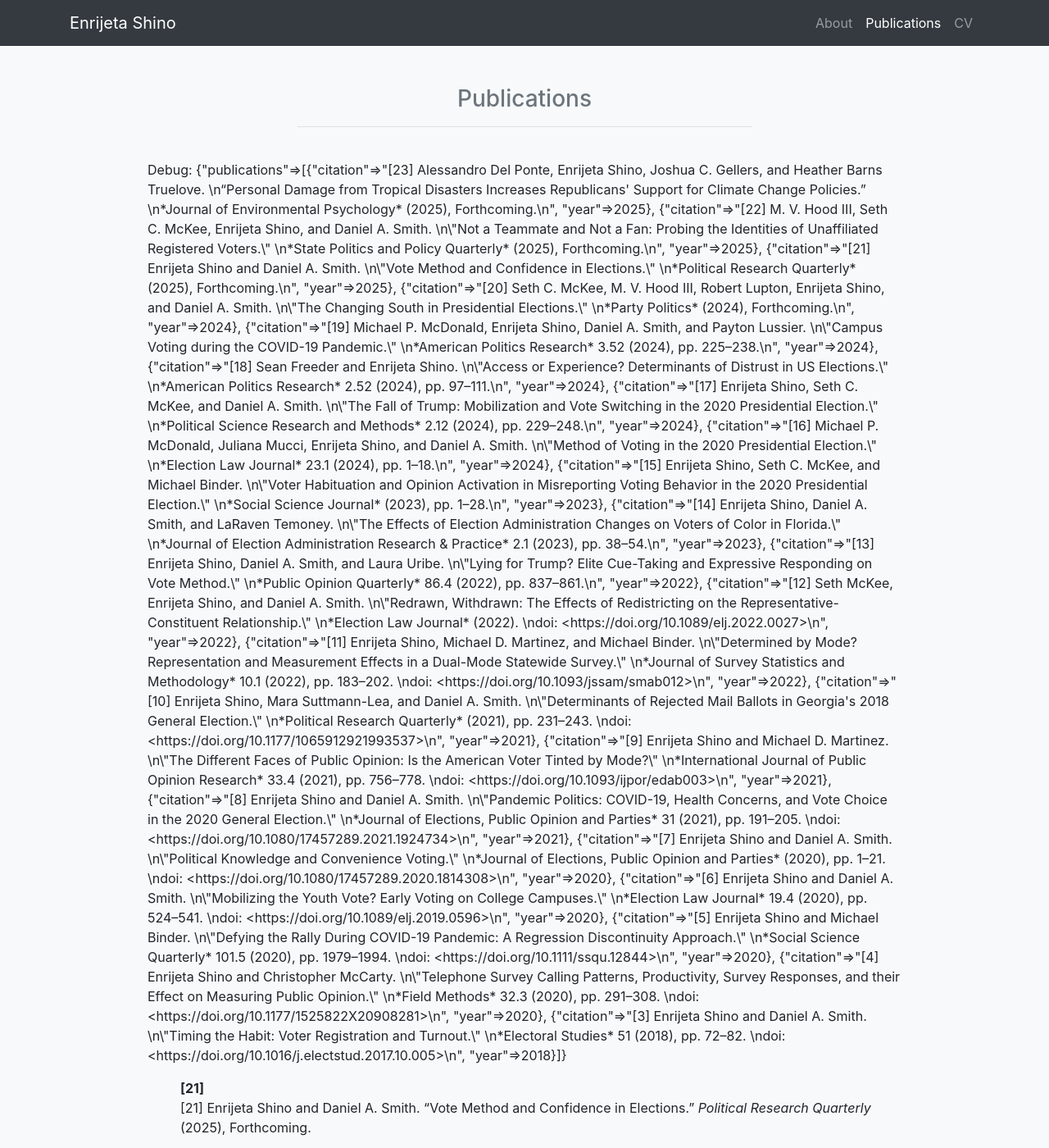
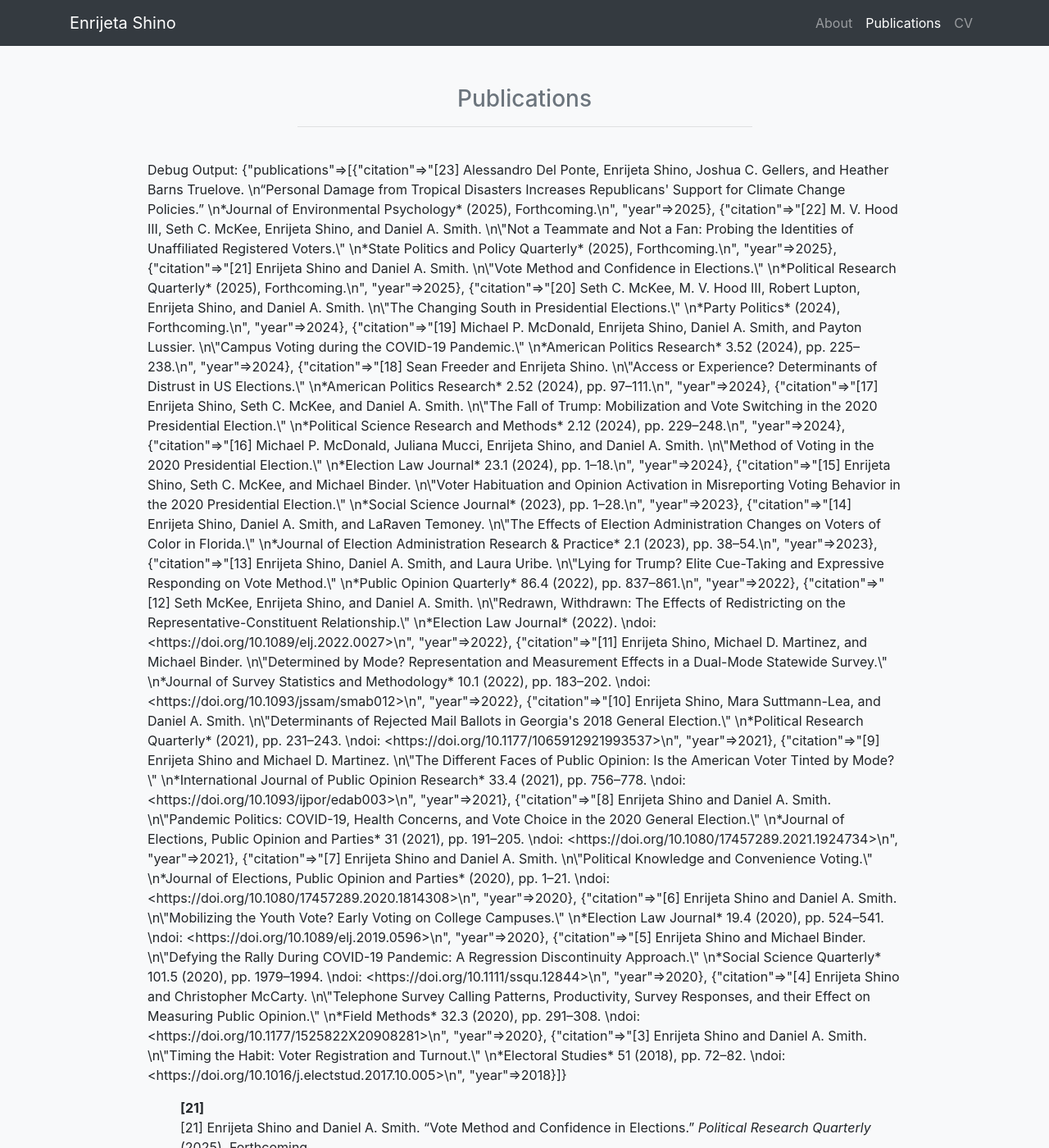
Before and after one commit to enrijetashino/enrijetashino.github.io, a Jekyll site: the page built from _pages/publications.md, in a window 1280 px wide and 1400 px high. Shown: the whole window at 82% size. Built offline with Jekyll 4.4.1, drawn with Linux system fonts in a browser that asks for light colours; nearby versions of some CDN libraries.

Commit message:
Update list_publications.html

```diff
--- a/_includes/list_publications.html
+++ b/_includes/list_publications.html
@@ -1,12 +1,11 @@
-<!-- Debugging: Check if YAML data is loading -->
-<p>Debug: {{ site.data.publications | inspect }}</p>
+<!-- Debugging Output -->
+<p>Debug Output: {{ site.data.publications | inspect }}</p>
 
-{% assign sorted_pubs = site.data.publications.publications | default: "" %}
+{% assign sorted_pubs = site.data.publications['publications'] | sort: "year" | reverse %}
 
 {% if sorted_pubs == "" %}
   <p><strong>Error:</strong> No publications found. Make sure <code>_data/publications.yml</code> is correctly formatted.</p>
 {% else %}
-  {% assign sorted_pubs = sorted_pubs | sort: 'year' | reverse %}
   {% assign total_pubs = sorted_pubs.size %}
 
   <ul class="fa-ul">
```
